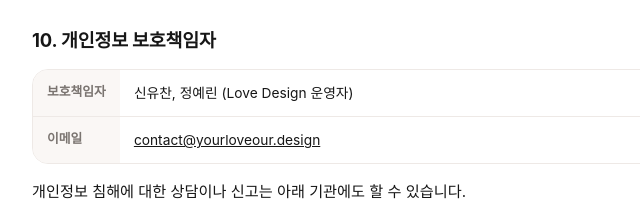
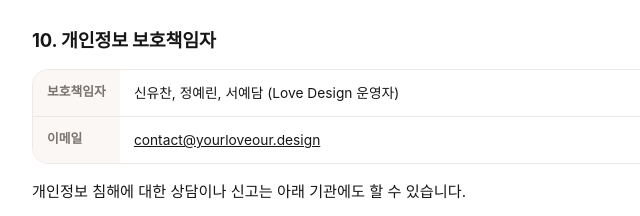
Before and after one commit to PIXELZX0/LD, a website: page public/privacy.html in a window 1280 px wide. Shown: the part 3143-3359 px from the top of the page, 248-888 px from the left. Drawn offline with Linux system fonts and the light colour scheme; no server answers; a web font is replaced by a local one.

Commit message:
개인정보 보호책임자에 서예담 추가
Co-Authored-By: Claude Opus 5.5 <noreply@anthropic.com>

```diff
--- a/public/privacy.html
+++ b/public/privacy.html
@@ -130,7 +130,7 @@
   <div class="table-wrap">
     <table>
       <tbody>
-        <tr><th>보호책임자</th><td>신유찬, 정예린 (Love Design 운영자)</td></tr>
+        <tr><th>보호책임자</th><td>신유찬, 정예린, 서예담 (Love Design 운영자)</td></tr>
         <tr><th>이메일</th><td><a href="mailto:contact@yourloveour.design">contact@yourloveour.design</a></td></tr>
       </tbody>
     </table>
```
